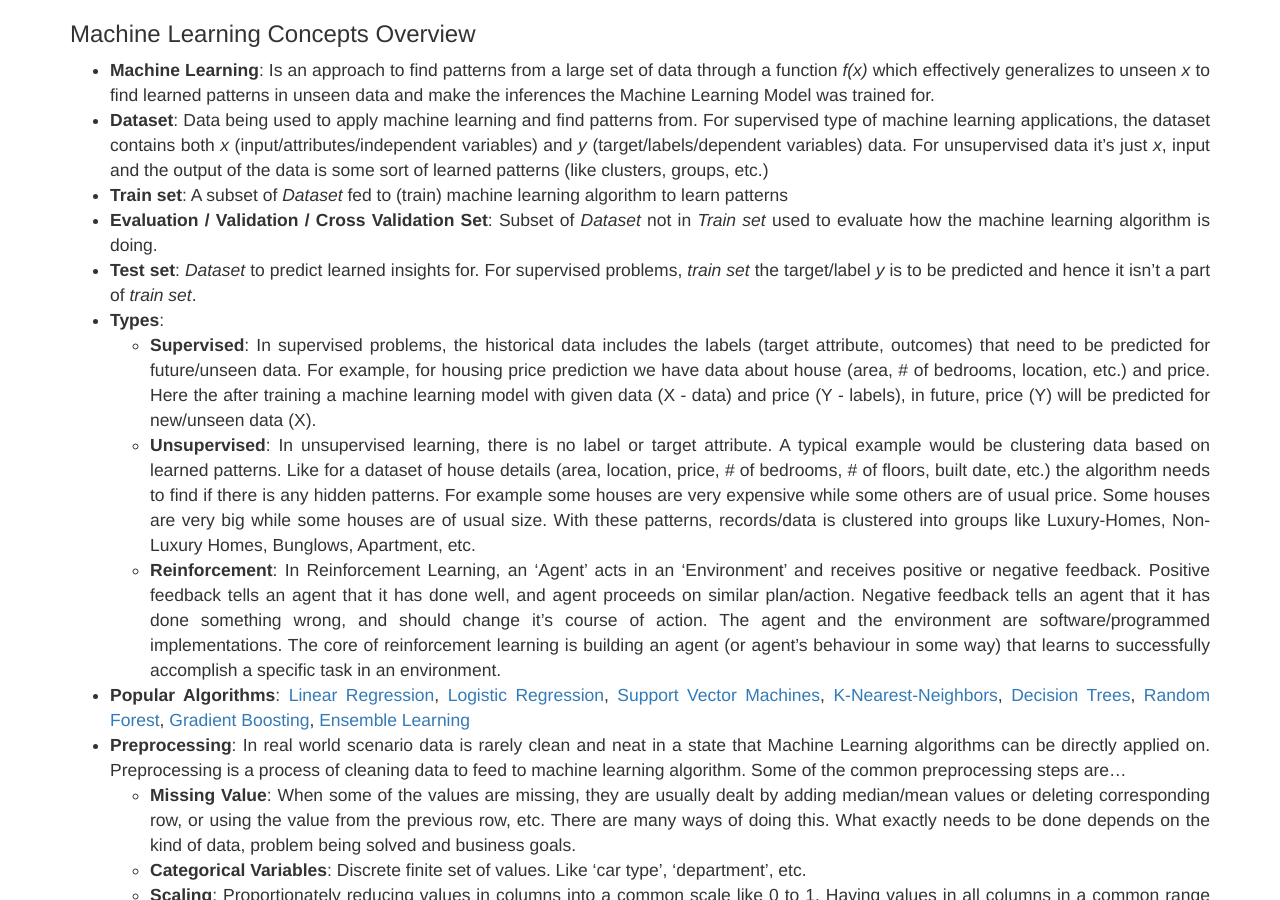
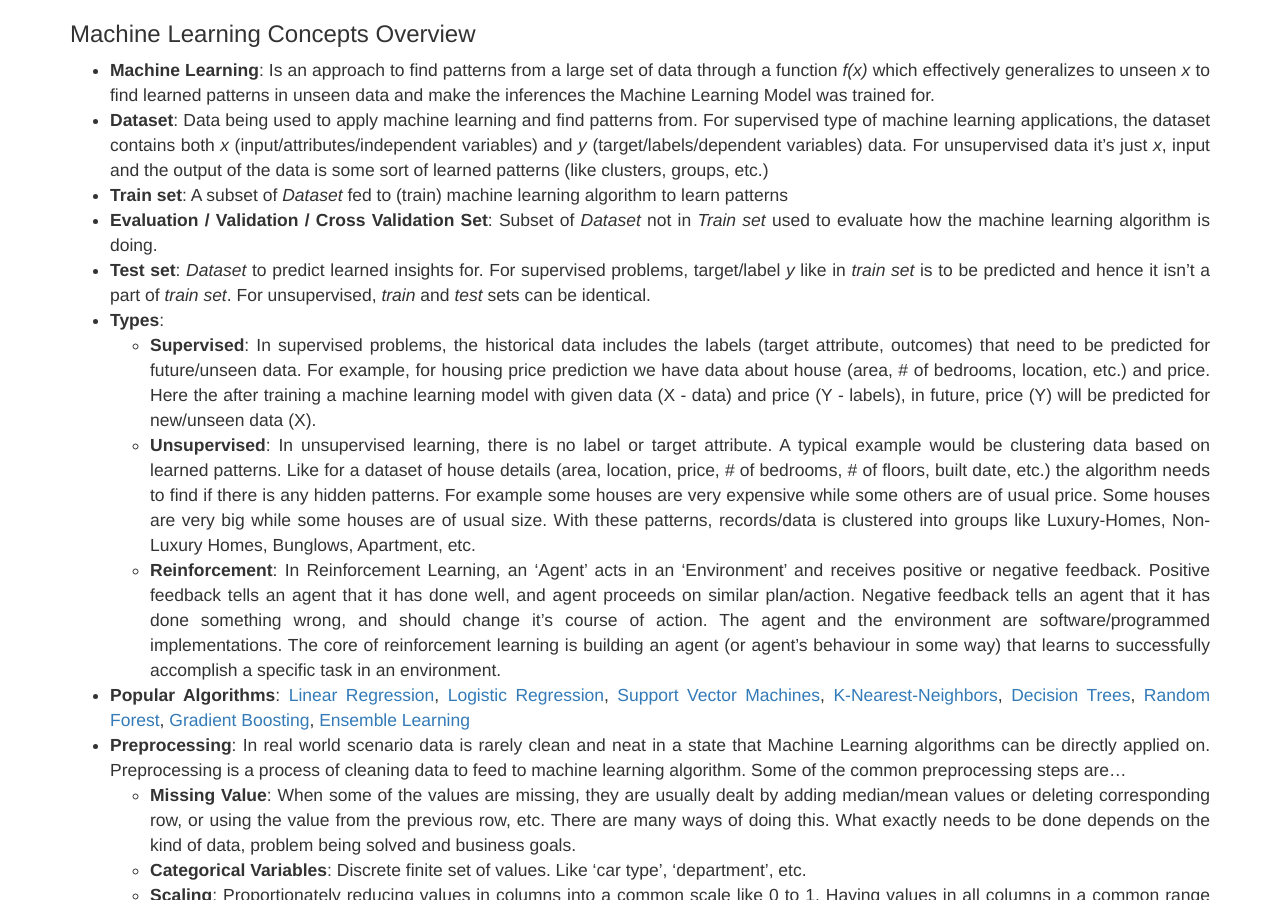
Before and after one commit to devm1023/ML_project, a Jekyll site: the page built from pages/getting-started-with-machine-learning-in-one-hour.markdown, in a window 1280 px wide and 900 px high, scrolled down 1857 px. Built offline with Jekyll 4.4.1, drawn with Linux system fonts in a browser that asks for light colours; nearby versions of some CDN libraries; comment, search, counter and statistics services are not loaded.

Commit message:
Update getting-started-with-machine-learning-in-one-hour.markdown

```diff
--- a/pages/getting-started-with-machine-learning-in-one-hour.markdown
+++ b/pages/getting-started-with-machine-learning-in-one-hour.markdown
@@ -63,7 +63,7 @@ _If you want to get a taste of what is Machine Learning about and what it could
 * __Dataset__: Data being used to apply machine learning and find patterns from. For supervised type of machine learning applications, the dataset contains both _x_ (input/attributes/independent variables) and _y_ (target/labels/dependent variables) data. For unsupervised data it's just _x_, input and the output of the data is some sort of learned patterns (like clusters, groups, etc.)
 * __Train set__: A subset of _Dataset_ fed to (train) machine learning algorithm to learn patterns
 * __Evaluation / Validation / Cross Validation Set__: Subset of _Dataset_ not in _Train set_ used to evaluate how the machine learning algorithm is doing.
-* __Test set__: _Dataset_ to predict learned insights for. For supervised problems, _train set_ the target/label _y_ is to be predicted and hence it isn't a part of _train set_.
+* __Test set__: _Dataset_ to predict learned insights for. For supervised problems, target/label _y_ like in _train set_ is to be predicted and hence it isn't a part of _train set_. For unsupervised, _train_ and _test_ sets can be identical.
 * __Types__:
   * __Supervised__: In supervised problems, the historical data includes the labels (target attribute, outcomes) that need to be predicted for future/unseen data. For example, for housing price prediction we have data about house (area, # of bedrooms, location, etc.) and price. Here the after training a machine learning model with given data (X - data) and price (Y - labels), in future, price (Y) will be predicted for new/unseen data (X).
   * __Unsupervised__: In unsupervised learning, there is no label or target attribute. A typical example would be clustering data based on learned patterns. Like for a dataset of house details (area, location, price, # of bedrooms, # of floors, built date, etc.) the algorithm needs to find if there is any hidden patterns. For example some houses are very expensive while some others are of usual price. Some houses are very big while some houses are of usual size. With these patterns, records/data is clustered into groups like Luxury-Homes, Non-Luxury Homes, Bunglows, Apartment, etc.
```
